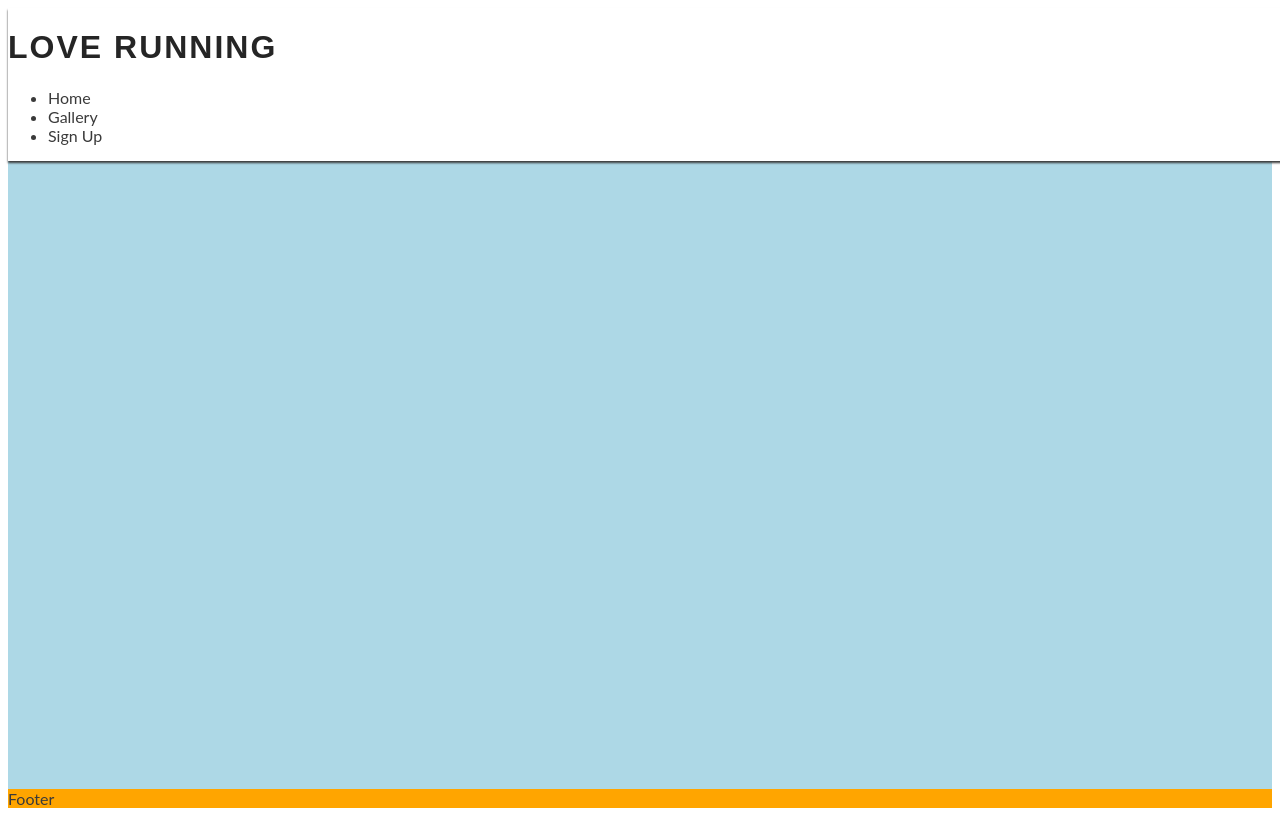
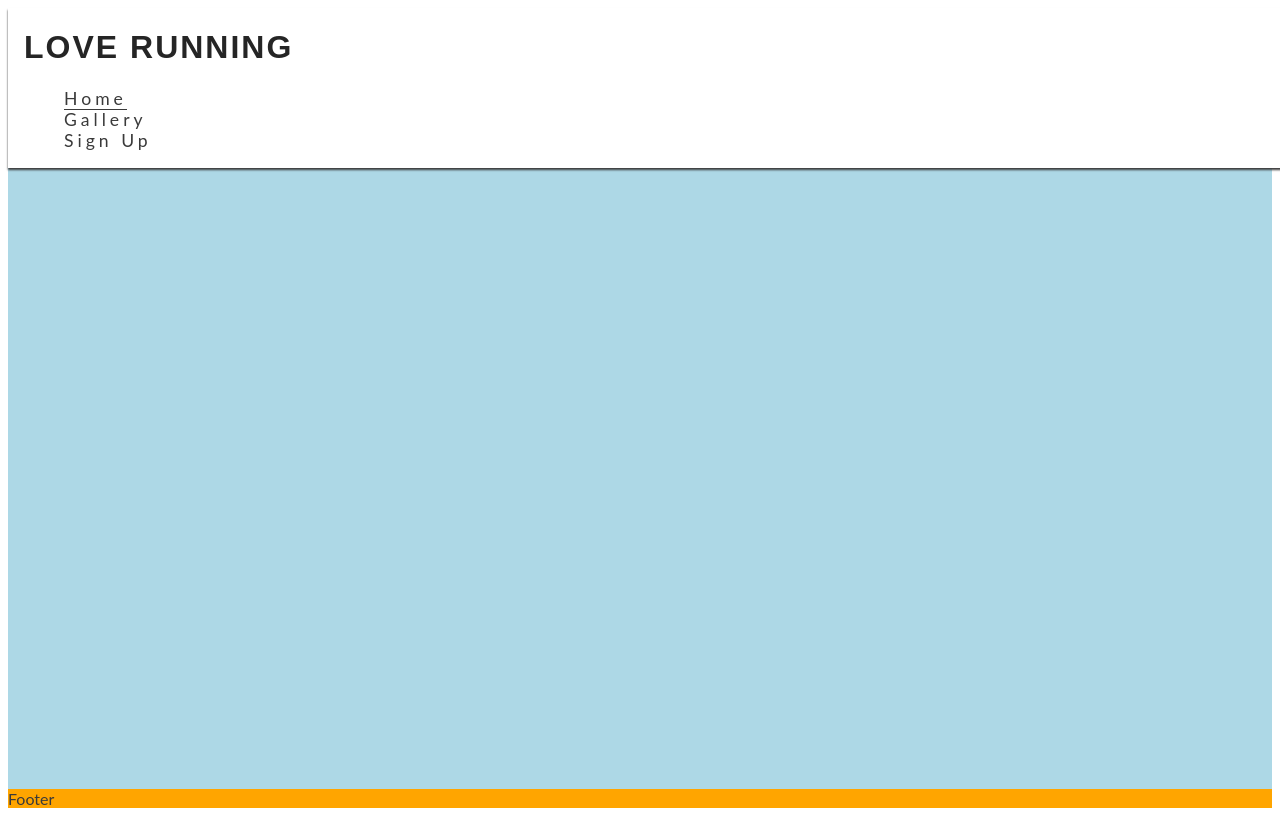
Before and after one commit to skyline4479/loverunning, a plain HTML site: page index.html in a window 1280 px wide. Drawn offline with Linux system fonts and the light colour scheme.

Commit message:
Style the navbar menu

```diff
--- a/assets/css/style.css
+++ b/assets/css/style.css
@@ -22,7 +22,7 @@ font-family: 'Lato', sans-serif;
 /* Header */
 header {
 background-color:#ffffff;
-paddin: 0 1rem;
+padding: 0 1rem;
 position: fixed;
 z-index: 99;
 width: 100%;
@@ -41,6 +41,19 @@ h1 {
     color: #252525;
 }
 
+#menu {
+font-size: 110%;
+letter-spacing: 4px;
+list-style-type: none;
+}
+
+menu > li {
+    margin-bottom: 1rem;
+}
+
+.active {
+    border-bottom: 1px solid #3a3a3a;
+}
 /* Main content */
 main {
 background-color:lightblue;
--- a/index.html
+++ b/index.html
@@ -25,9 +25,9 @@
             <h1 id="logo">Love Running</h1>
         </a>
         <nav>
-            <ul>
+            <ul id="menu">
                 <li>
-                    <a href="">Home</a>
+                    <a href="" class="active">Home</a>
                 </li>
 
                 <li>
```
